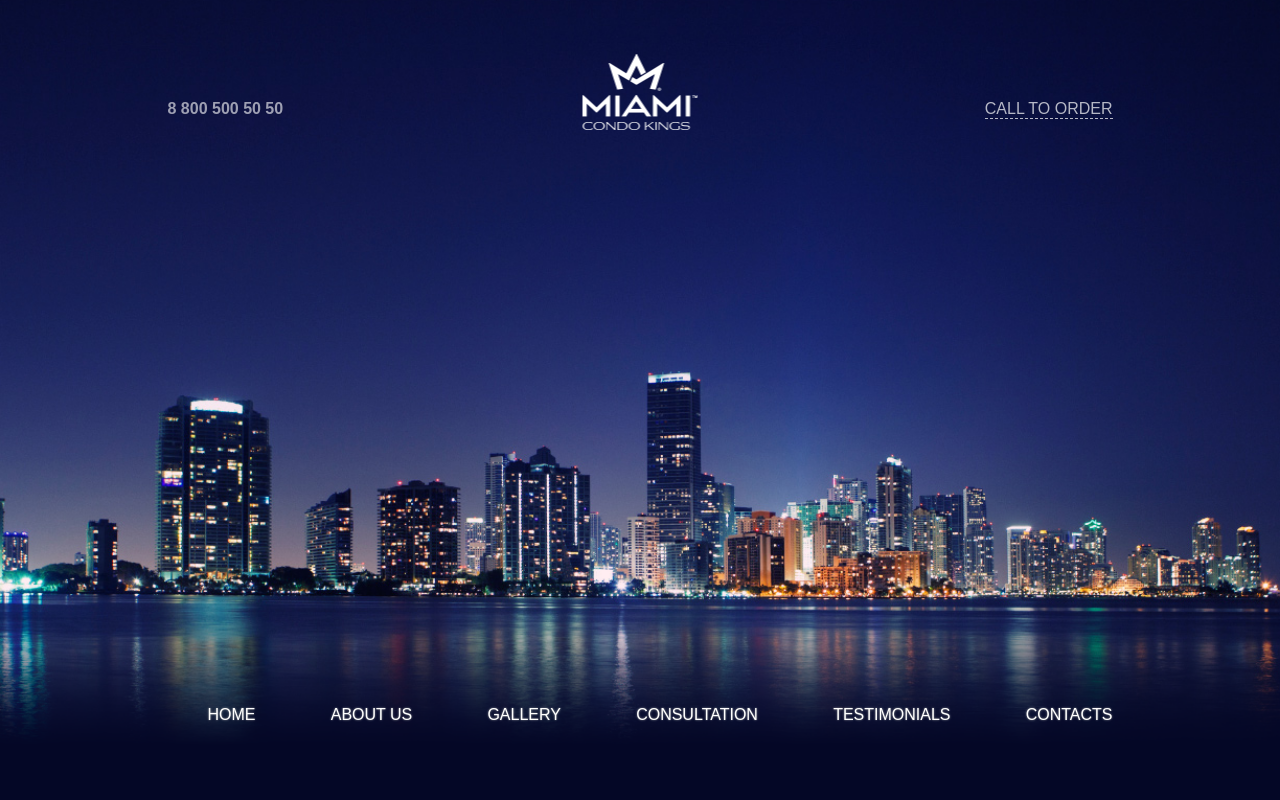
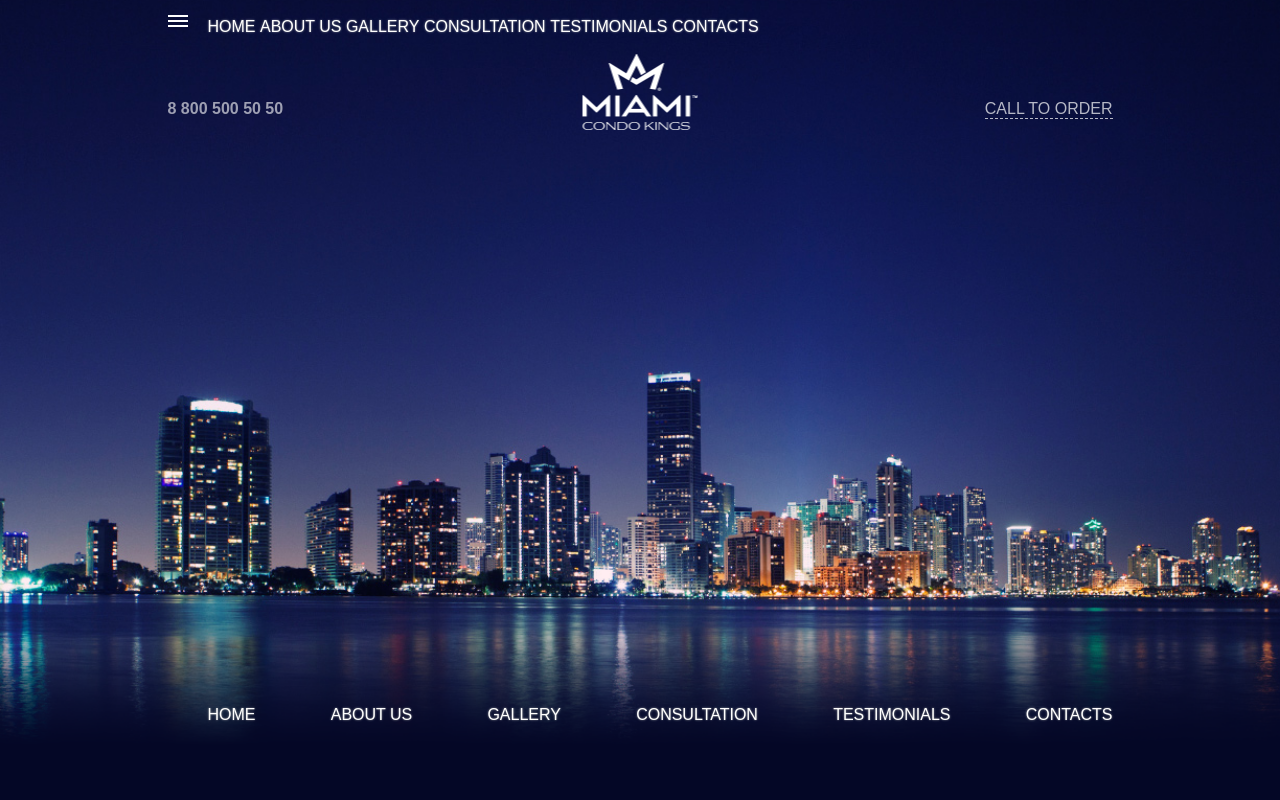
Before and after one commit to SavchenkoT/Miami, a website: page app/index.html in a window 1280 px wide. Shown: the top 800 px of the page. Drawn offline with nearby package versions, Linux system fonts and the light colour scheme; files that its build step writes are made by us from their sources.

Commit message:
variables

```diff
--- a/app/index.html
+++ b/app/index.html
@@ -20,13 +20,24 @@
             <a href="tel:" class="header__call">call to order</a>
         </div>
         <ul class="nav">
-            <li class="nav__item"><a href="#">Home</a></li>
-            <li class="nav__item"><a href="#">About Us</a></li>
+            <li class="nav__item"><a href="#">home</a></li>
+            <li class="nav__item"><a href="#">about us</a></li>
             <li class="nav__item"><a href="#">gallery</a></li>
             <li class="nav__item"><a href="#">consultation</a></li>
             <li class="nav__item"><a href="#">testimonials</a></li>
-            <li class="nav__item"><a href="#">Contacts</a></li>
+            <li class="nav__item"><a href="#">contacts</a></li>
         </ul>
+        <nav class="menu">
+          <div id="top-menu"></div>
+          <ul class="menu__adaptiv">
+              <li class="nav__item"><a href="#">home</a></li>
+              <li class="nav__item"><a href="#">about us</a></li>
+              <li class="nav__item"><a href="#">gallery</a></li>
+              <li class="nav__item"><a href="#">consultation</a></li>
+              <li class="nav__item"><a href="#">testimonials</a></li>
+              <li class="nav__item"><a href="#">contacts</a></li>
+          </ul>
+        </nav>
     </div>
   </div>
 
--- a/app/less/blocks/nav.less
+++ b/app/less/blocks/nav.less
@@ -46,3 +46,35 @@
 
   }
 }
+
+.menu {
+  display: block;
+
+  &__adaptiv {
+    color: red !important;
+  }
+}
+
+#top-menu {
+  position: relative;
+  right: 0;
+  top: 20px;
+  width: 20px;
+  height: 2px;
+  background: #fff;
+  &::before,
+  &::after {
+    content: '';
+    position: absolute;
+    display: block;
+    width: 20px;
+    height: 2px;
+    background: #fff;
+  }
+  &::before {
+    top: -5px;
+  }
+  &::after {
+    top: 5px;
+  }
+}
--- /dev/null
+++ b/app/less/variables.less
@@ -0,0 +1,7 @@
+@import url('https://fonts.googleapis.com/css?family=Ubuntu:300,400,500');
+
+@font-main: Ubuntu, Arial, san-serif;
+
+@mobile: ~"(max-width: 767px)";
+@tablet: ~"(min-width:768px)";
+@desctop: ~"(min-width:980px)";
```
